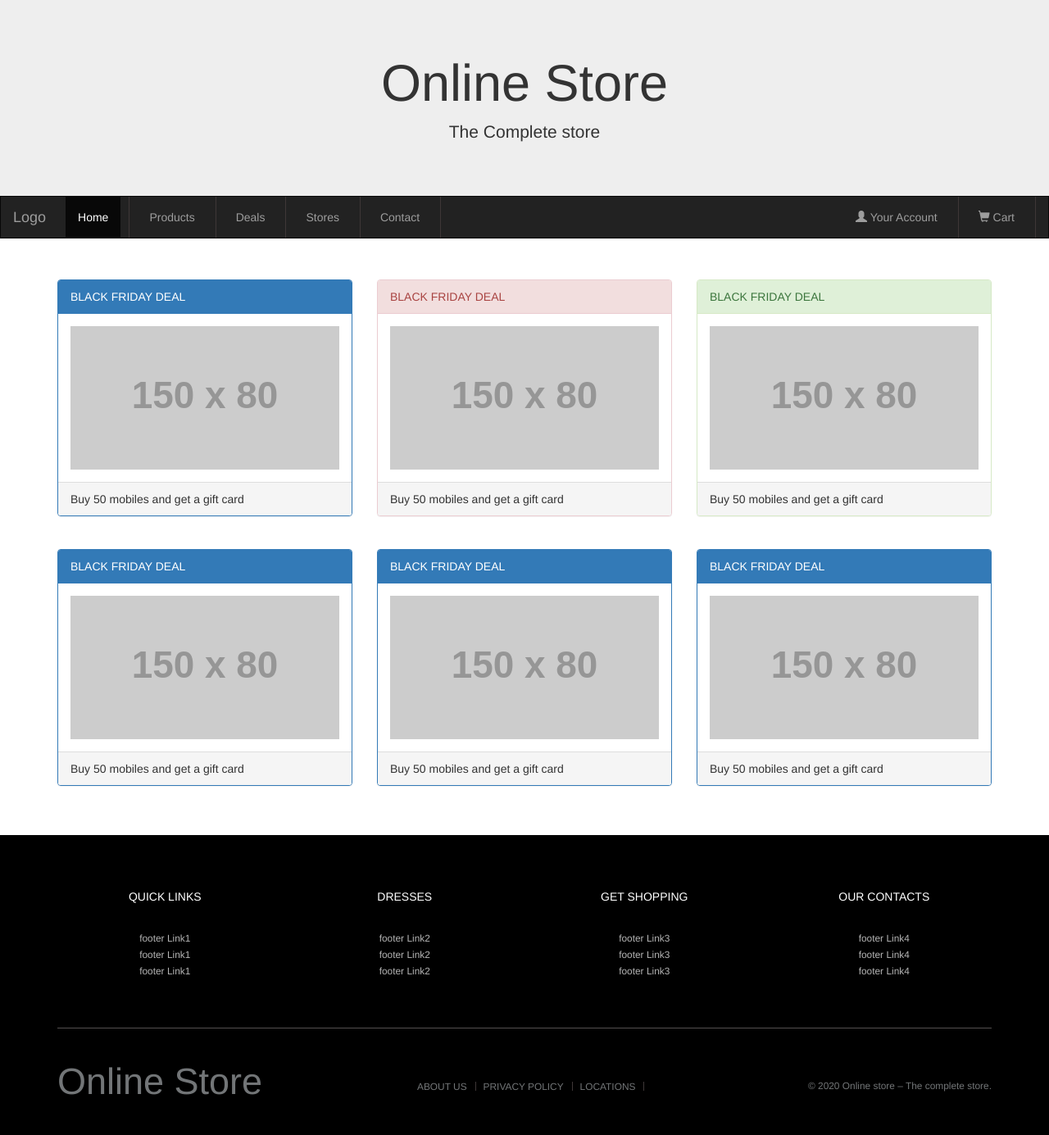
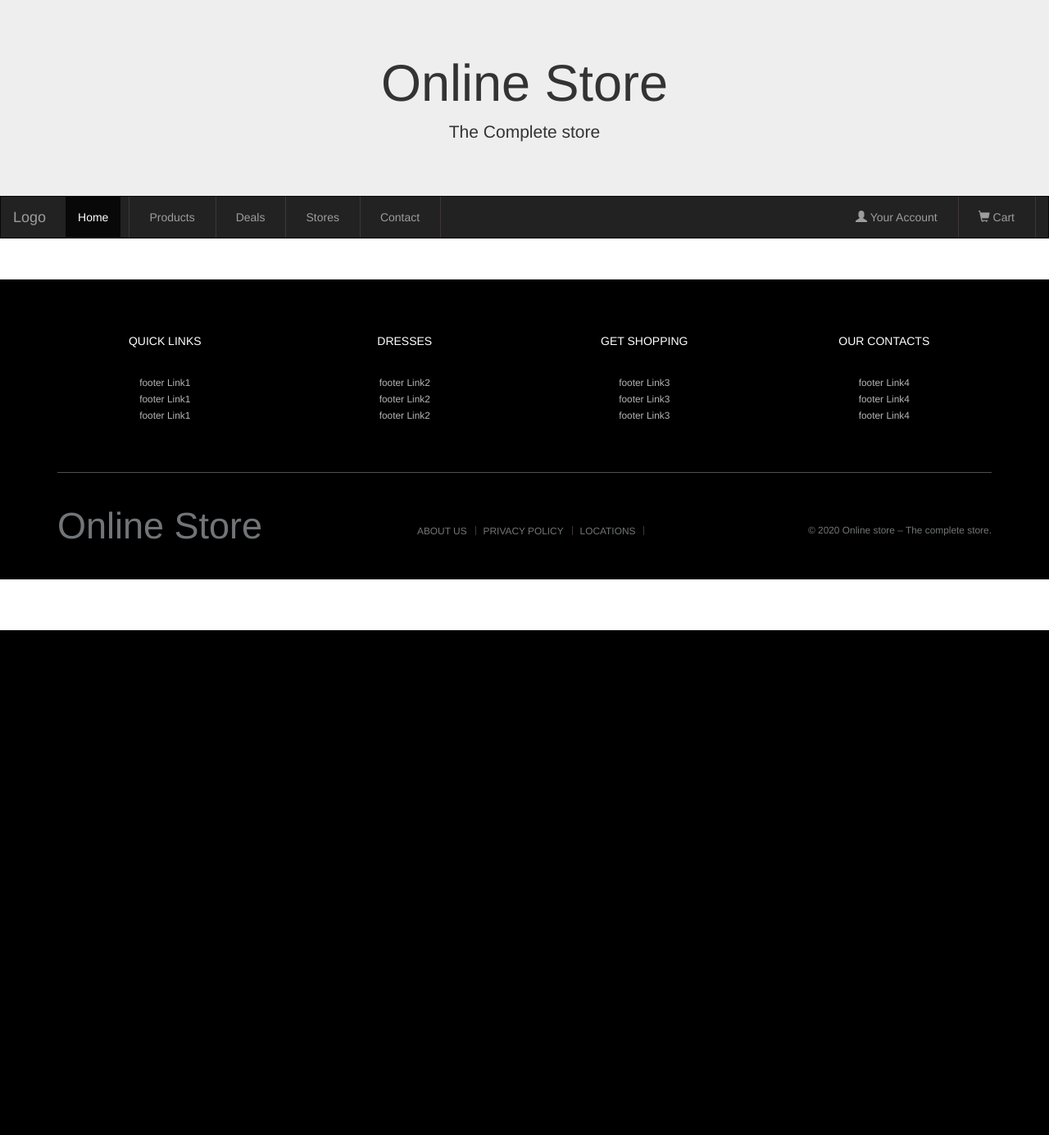
Before and after one commit to luckysher/productStore, a Django app: page / in a window 1280 px wide. Shown: the part 31-1416 px from the top of the page at 82% size. After the commit the page ends 800 px from the top, so only its background shows below. Run offline with Django 3.2, Linux system fonts and the light colour scheme; data comes from the database, SQL or seed files in the repository; grey boxes labelled with a size stand in for pictures from a placeholder-image service; data that the repository does not hold is empty; some libraries are stand-ins or nearby versions.

Commit message:
updated index file

```diff
--- a/frontend/templates/frontend/index.html
+++ b/frontend/templates/frontend/index.html
@@ -3,58 +3,6 @@
 {% block body %}
 
 <div id="products"></div>
-
-<div class="container">
-    <div class="row">
-        <div class="col-sm-4">
-            <div class="panel panel-primary">
-                <div class="panel-heading">BLACK FRIDAY DEAL</div>
-                <div class="panel-body"><img src="https://placehold.it/150x80?text=IMAGE" class="img-responsive" style="width:100%" alt="Image"></div>
-                <div class="panel-footer">Buy 50 mobiles and get a gift card</div>
-            </div>
-        </div>
-        <div class="col-sm-4">
-            <div class="panel panel-danger">
-                <div class="panel-heading">BLACK FRIDAY DEAL</div>
-                <div class="panel-body"><img src="https://placehold.it/150x80?text=IMAGE" class="img-responsive" style="width:100%" alt="Image"></div>
-                <div class="panel-footer">Buy 50 mobiles and get a gift card</div>
-            </div>
-        </div>
-        <div class="col-sm-4">
-            <div class="panel panel-success">
-                <div class="panel-heading">BLACK FRIDAY DEAL</div>
-                <div class="panel-body"><img src="https://placehold.it/150x80?text=IMAGE" class="img-responsive" style="width:100%" alt="Image"></div>
-                <div class="panel-footer">Buy 50 mobiles and get a gift card</div>
-            </div>
-        </div>
-    </div>
-</div><br>
-
-<div class="container">
-    <div class="row">
-        <div class="col-sm-4">
-            <div class="panel panel-primary">
-                <div class="panel-heading">BLACK FRIDAY DEAL</div>
-                <div class="panel-body"><img src="https://placehold.it/150x80?text=IMAGE" class="img-responsive" style="width:100%" alt="Image"></div>
-                <div class="panel-footer">Buy 50 mobiles and get a gift card</div>
-            </div>
-        </div>
-        <div class="col-sm-4">
-            <div class="panel panel-primary">
-                <div class="panel-heading">BLACK FRIDAY DEAL</div>
-                <div class="panel-body"><img src="https://placehold.it/150x80?text=IMAGE" class="img-responsive" style="width:100%" alt="Image"></div>
-                <div class="panel-footer">Buy 50 mobiles and get a gift card</div>
-            </div>
-        </div>
-        <div class="col-sm-4">
-            <div class="panel panel-primary">
-                <div class="panel-heading">BLACK FRIDAY DEAL</div>
-                <div class="panel-body"><img src="https://placehold.it/150x80?text=IMAGE" class="img-responsive" style="width:100%" alt="Image"></div>
-                <div class="panel-footer">Buy 50 mobiles and get a gift card</div>
-            </div>
-        </div>
-    </div>
-</div><br><br>
 
 {% endblock %}
 
```
